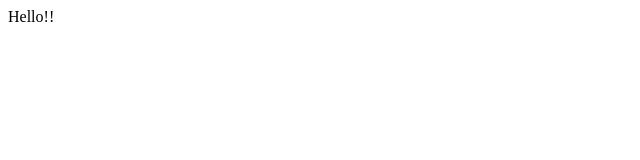
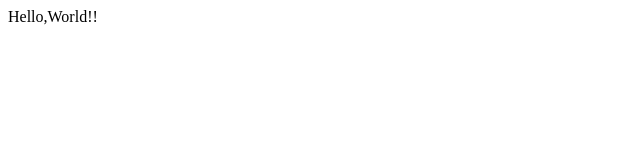
Before and after one commit to Noviceee/Noviceee.github.io, a plain HTML site: page Hello.html in a window 1280 px wide. Shown: the full height of the page, 0-640 px from the left. Drawn offline with Linux system fonts and the light colour scheme.

Commit message:
Hello,World!!
Hello,World!!

```diff
--- a/Hello.html
+++ b/Hello.html
@@ -5,6 +5,6 @@
 <title>Document</title>
 </head>
 <body>
-    Hello!!
+    Hello,World!!
 </body>
 </html>
```
